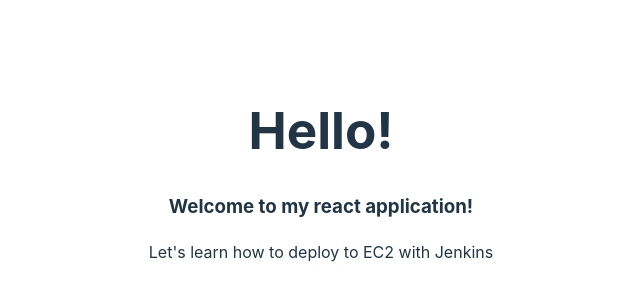
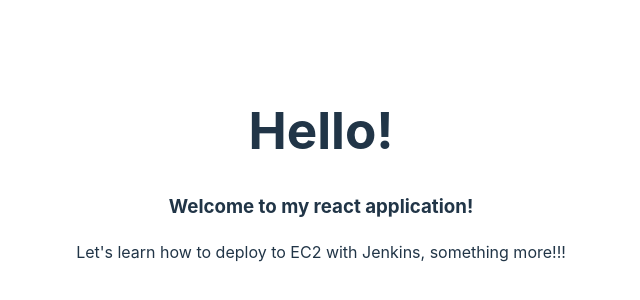
Before and after one commit to anikman98/react-app-starter, a React (Vite) app: page / in a window 1280 px wide. Shown: the part 226-526 px from the top of the page, without its empty margins (319-959 px from the left). Built offline with nearby package versions, Linux system fonts and the light colour scheme.

Commit message:
Added few words

```diff
--- a/src/App.jsx
+++ b/src/App.jsx
@@ -10,7 +10,7 @@
     <div>
       <h1>Hello!</h1>
       <h3>Welcome to my react application!</h3>
-      <p>Let's learn how to deploy to EC2 with Jenkins</p>
+      <p>Let's learn how to deploy to EC2 with Jenkins, something more!!!</p>
     </div>
   )
 }
```
